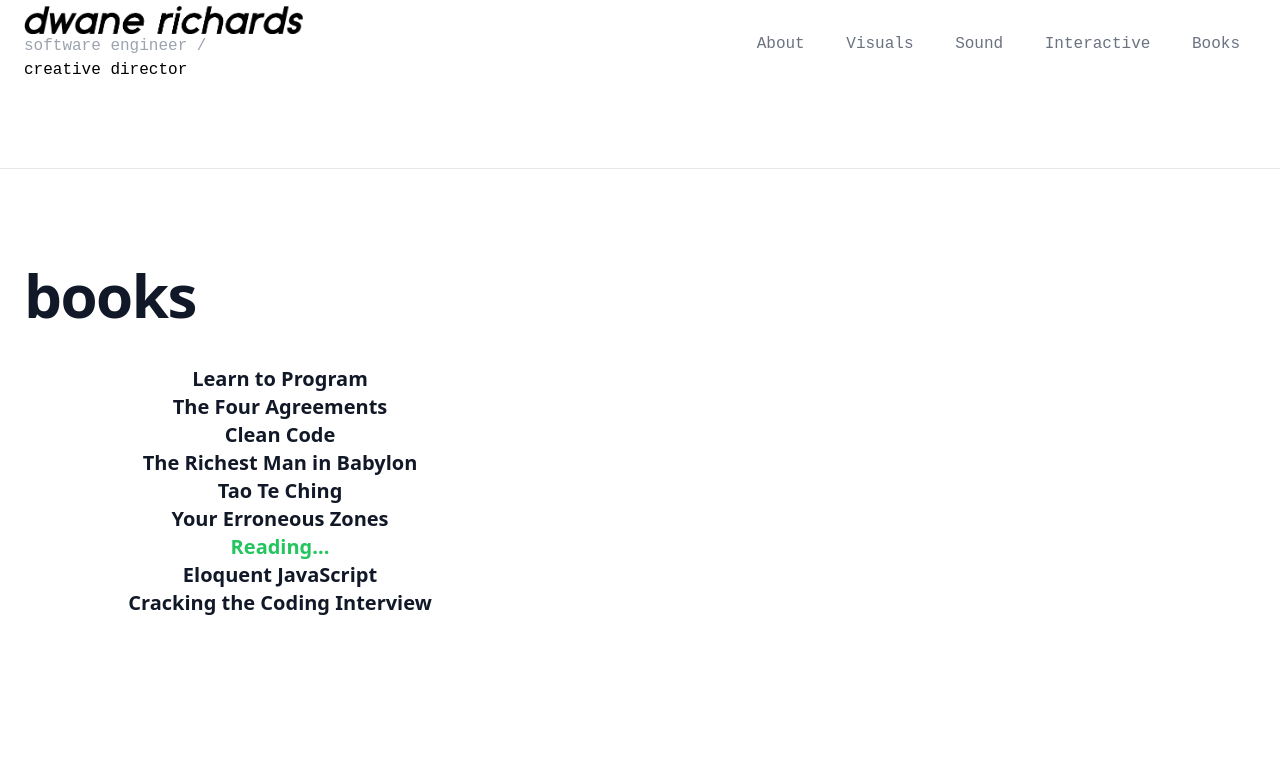
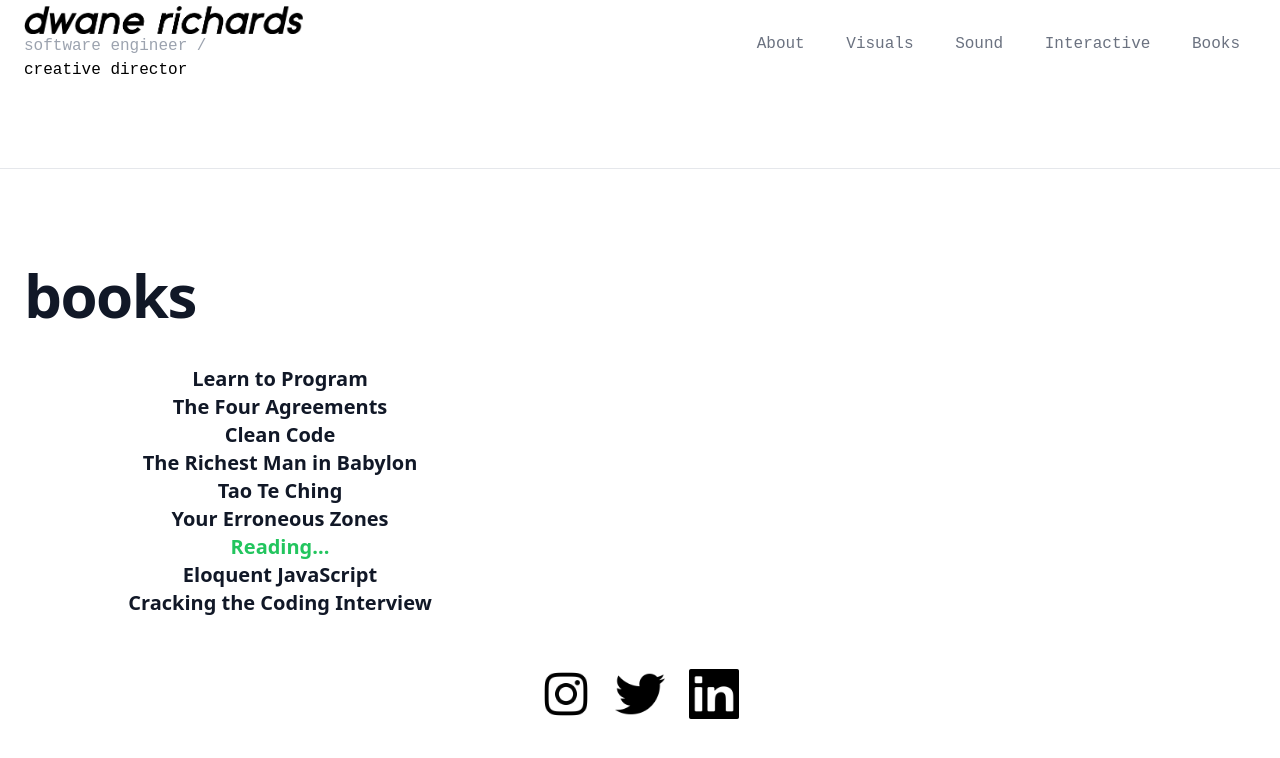
Before and after one commit to dwanerich/portfolio, a website: page books.html in a window 1280 px wide. Drawn offline with nearby package versions, Linux system fonts and the light colour scheme.

Commit message:
fixed broken social icon links

```diff
--- a/books.html
+++ b/books.html
@@ -159,6 +159,13 @@
           <div class="mt-10">
             <!-- Decorative image grid -->
 
+            <div class="flex items-center justify-center">
+              <a href="https://www.instagram.com/dwanerich" target="_blank" class="p-3 hover:scale-75"><span><img src="img/ig_icon.webp" width="50px"></span></a>
+              <a href="https://www.twitter.com/dwanerich" target="_blank" class="p-3 hover:scale-75"><span ><img src="img/twitter_icon.png" width="50px"></span></a>
+              <a href="https://www.linkedin.com/in/dwanerich" target="_blank" class="p-3 hover:scale-75"><span><img src="img/linkedin_icon.png" width="50px"></span></a>
+
+            </div>
+
         </div>
       </div>
     </div>
```
Also changed, not shown: about.html (+3 -3 lines), index.html (+3 -3 lines), 1 other file.
